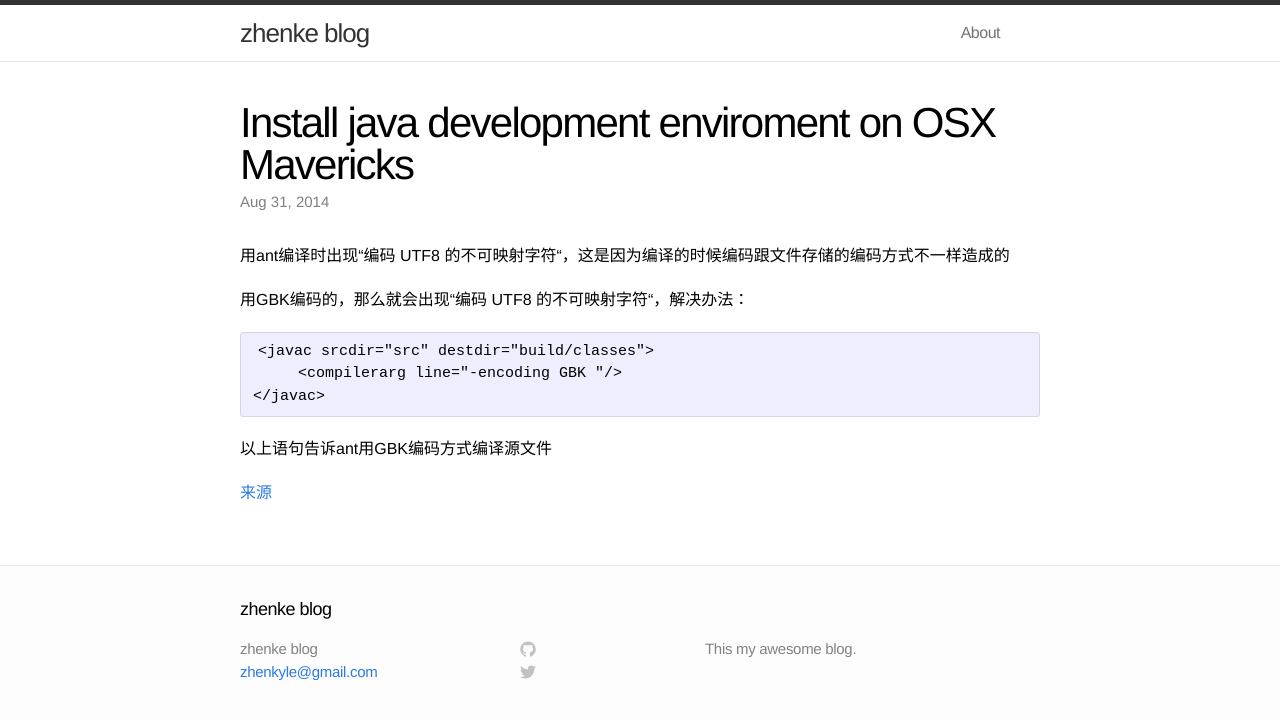
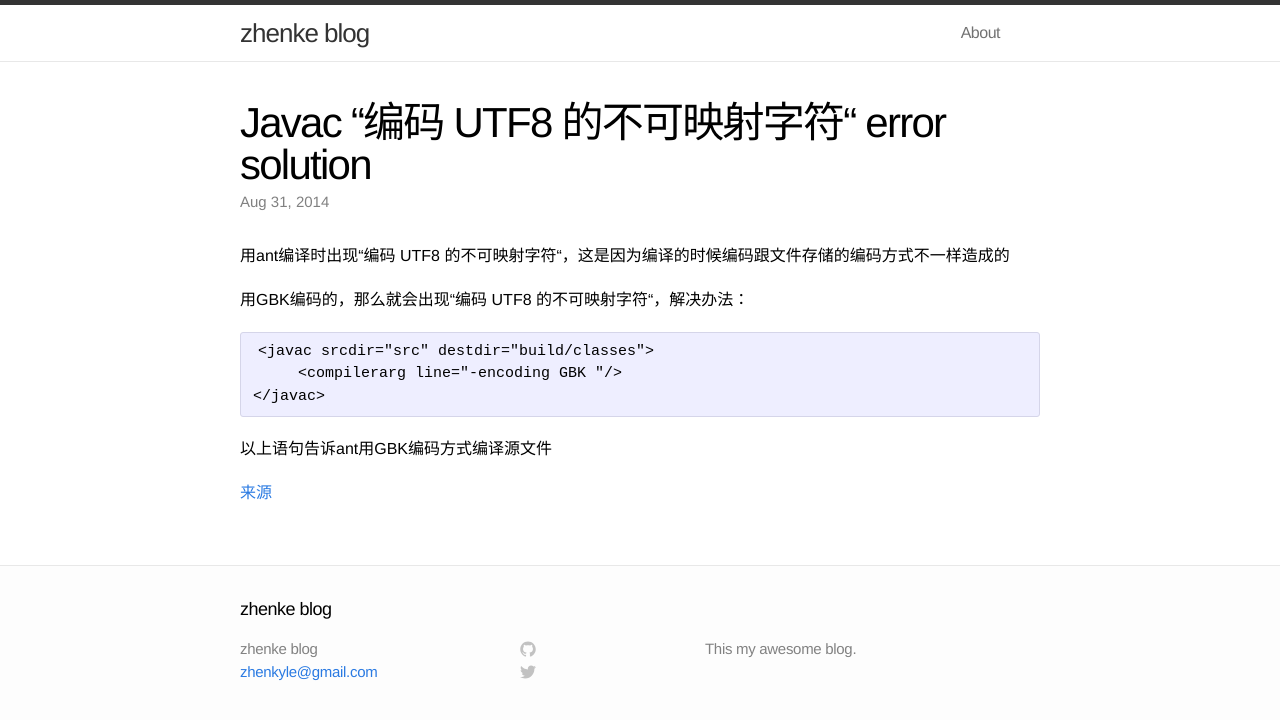
Before and after one commit to zhenkyle/myblog, a Jekyll site: the page built from src/_posts/2014-8-31-javac-utf8-error-solution.markdown, in a window 1280 px wide. Shown: the top 720 px of the page. Built offline with Jekyll 4.4.1, drawn with Linux system fonts in a browser that asks for light colours.

Commit message:
change post

```diff
--- a/src/_posts/2014-8-31-javac-utf8-error-solution.markdown
+++ b/src/_posts/2014-8-31-javac-utf8-error-solution.markdown
@@ -1,6 +1,6 @@
 ---
 layout: post
-title:  "Install java development enviroment on OSX Mavericks"
+title:  "Javac “编码 UTF8 的不可映射字符“ error solution"
 date:   2014-08-31 10:34:00
 categories: java
 ---
```
